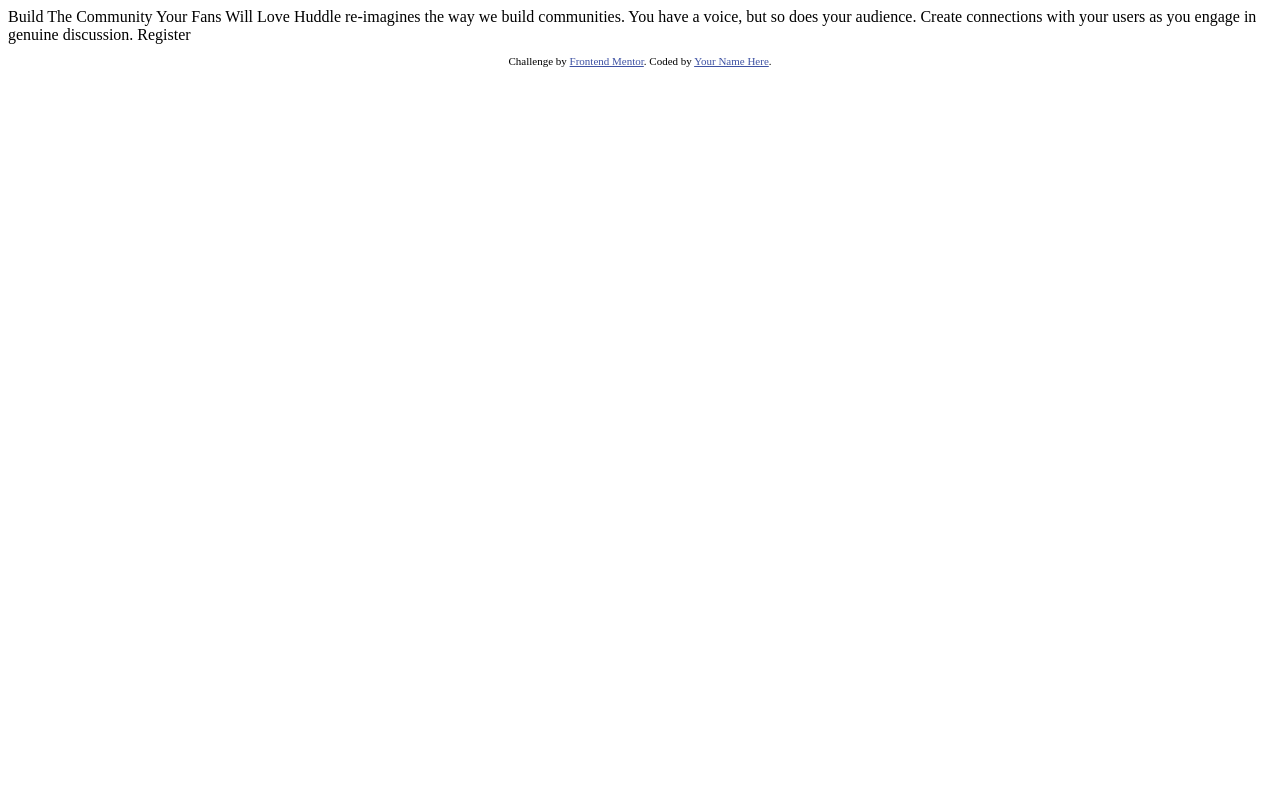
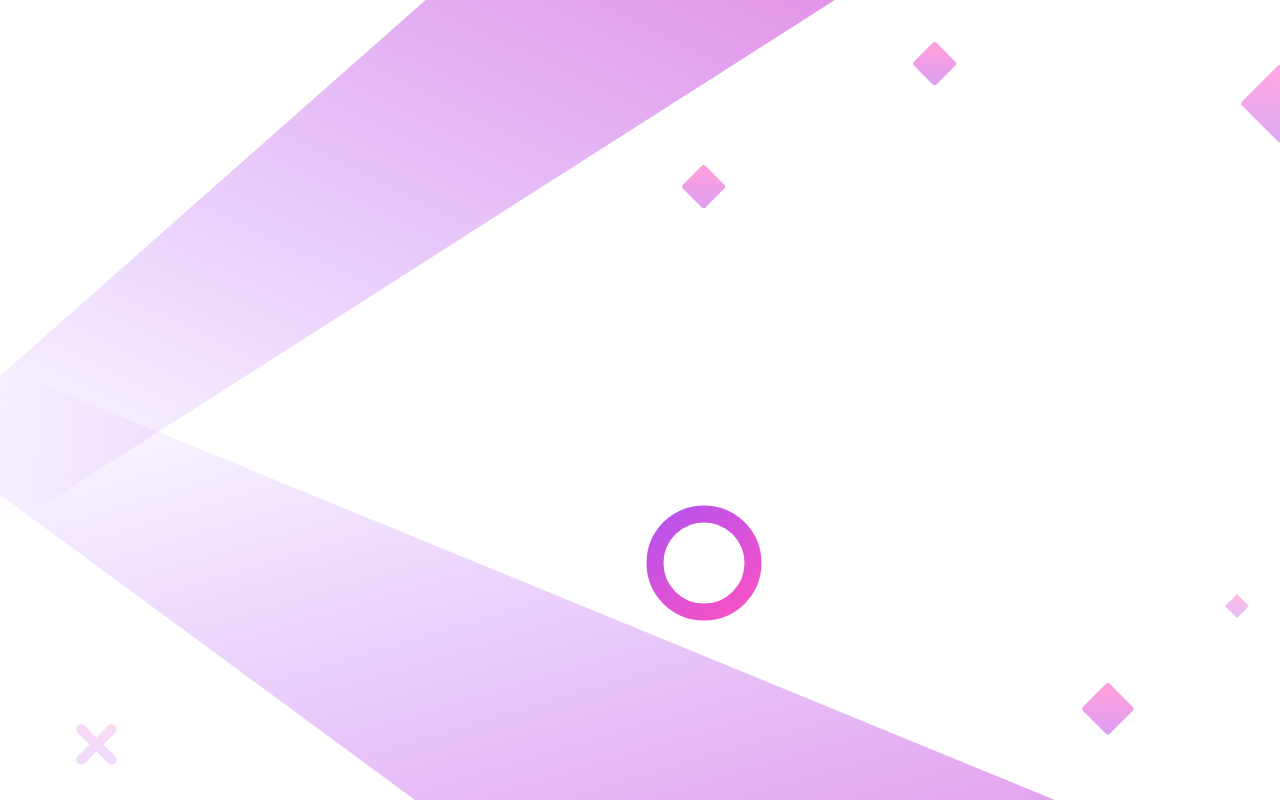
Before and after one commit to KaleuHenrique/huddle-landing-page, a plain HTML site: page index.html in a window 1280 px wide. Drawn offline with Linux system fonts and the light colour scheme.

Commit message:
body estilizado

```diff
--- a/index.html
+++ b/index.html
@@ -1,33 +1,13 @@
 <!DOCTYPE html>
-<html lang="en">
+ <html lang="pt-br">
     <head>
         <meta charset="UTF-8">
-  <meta name="viewport" content="width=device-width, initial-scale=1.0"> <!-- displays site properly based on user's device -->
-
-  <link rel="icon" type="image/png" sizes="32x32" href="./images/favicon-32x32.png">
-
+        <meta name="viewport" content="width=device-width, initial-scale=1.0">
         <title>Frontend Mentor | Huddle landing page with single introductory section</title>
-
-  <!-- Feel free to remove these styles or customise in your own stylesheet 👍 -->
-  <style>
-    .attribution { font-size: 11px; text-align: center; }
-    .attribution a { color: hsl(228, 45%, 44%); }
-  </style>
+        <link rel="stylesheet" href="styles.css">
     </head>
     <body>
 
-  Build The Community Your Fans Will Love
 
-  Huddle re-imagines the way we build communities. You have a voice, but so does your audience.
-  Create connections with your users as you engage in genuine discussion.
-
-  Register
-
-  <footer>
-    <p class="attribution">
-      Challenge by <a href="https://www.frontendmentor.io?ref=challenge" target="_blank">Frontend Mentor</a>.
-      Coded by <a href="#">Your Name Here</a>.
-    </p>
-  </footer>
     </body>
  </html>
--- /dev/null
+++ b/styles.css
@@ -0,0 +1,13 @@
+* {
+    padding: 0;
+    margin: 0;
+    box-sizing: border-box;
+}
+
+body {
+    height: 100vh;
+    background-image: url(./images/bg-desktop.svg);
+    background-repeat: no-repeat;
+    background-size: cover;
+
+}
```
Also changed, not shown: index-tamplate.html (added, +33 -0 lines). Lines whose indentation alone changed are shown as unchanged.
